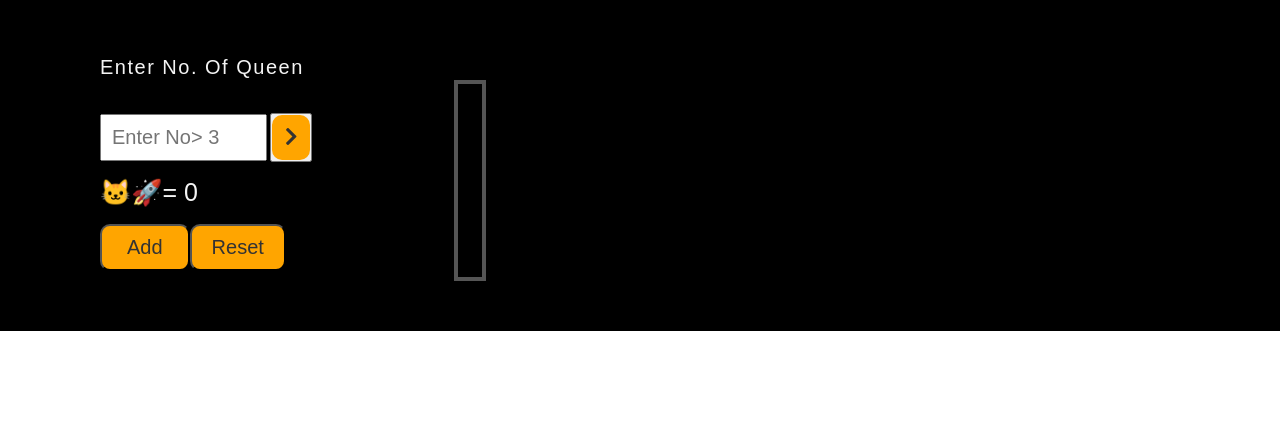
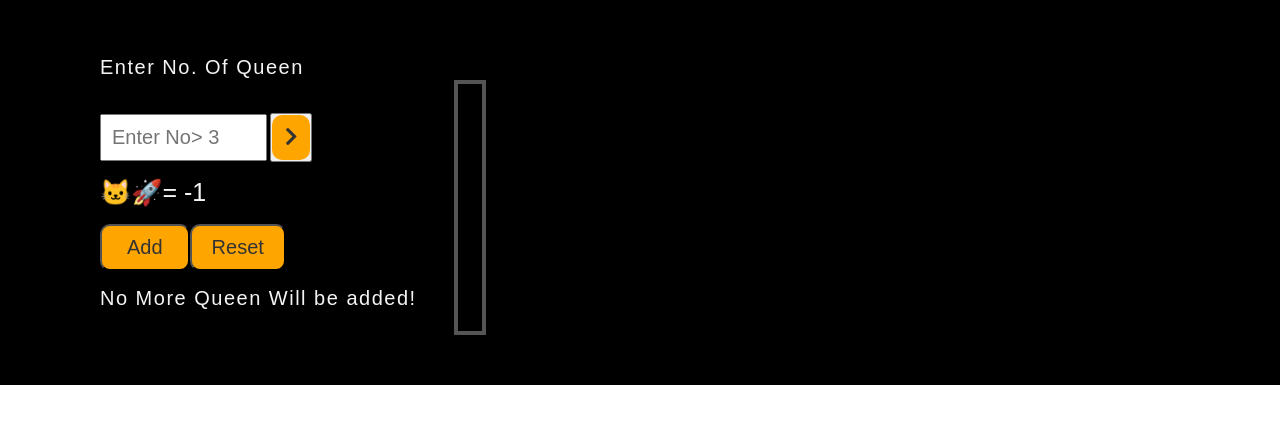
Before and after one commit to msajid103/N_Queen, a Flask app: page /add in a window 1280 px wide. Shown: the top 424 px of the page. Run offline with Flask 3, Linux system fonts and the light colour scheme.

Commit message:
app.py is completed but there is recursion problem occur

```diff
--- a/app.py
+++ b/app.py
@@ -75,11 +75,15 @@ def game():
             q.no_of_queen = int(numb)
             s.head = None
             s.indexes.clear()
+        else:
+            return render_template("game.html", no_of_queen = q.no_of_queen,err = True, indexes = s.indexes)
     return render_template("game.html", no_of_queen = q.no_of_queen, indexes = s.indexes)
 
 @app.route("/add", methods = ['GET','POST'])
 def add():
     q.addQueen()
+    if s.head.row >= q.no_of_queen:
+        return render_template("game.html", no_of_queen = q.no_of_queen,tr = True ,indexes = s.indexes)
     return render_template("game.html", no_of_queen = q.no_of_queen, indexes = s.indexes)
 
 @app.route("/reset", methods = ['GET','POST'])
--- a/templates/game.html
+++ b/templates/game.html
@@ -21,7 +21,7 @@
                     </div>
                 </form>
                 <div>
-                    <span> 🐱‍🚀= {{no_of_queen}}</span>
+                    <span> 🐱‍🚀= {{no_of_queen-(indexes|length)}}</span>
                     <div class="form-button">
                         <form action="/add" method="post">
                             <button class="btn about-btn add" name='button' type="submit">Add</button>
@@ -29,6 +29,15 @@
                         <form action="/reset" method="post">
                             <button class="btn about-btn reset" name='button' type="submit">Reset</button>
                         </form>
+
+                    </div>
+                    <div>
+                        {% if tr %}
+                        <h1>No More Queen Will be added!</h1>
+                        {% endif %}
+                        {% if err %}
+                        <h1>Enter correct No.!</h1>
+                        {% endif %}
                     </div>
 
                 </div>
```
Lines whose indentation alone changed are shown as unchanged.
